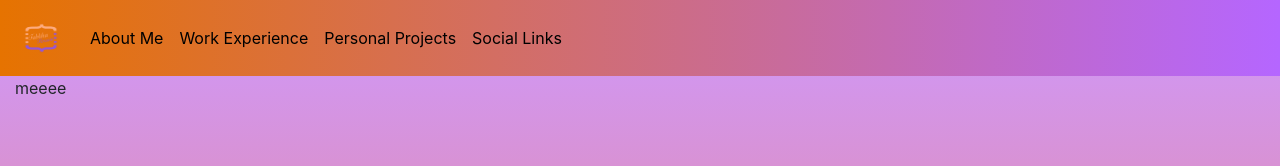
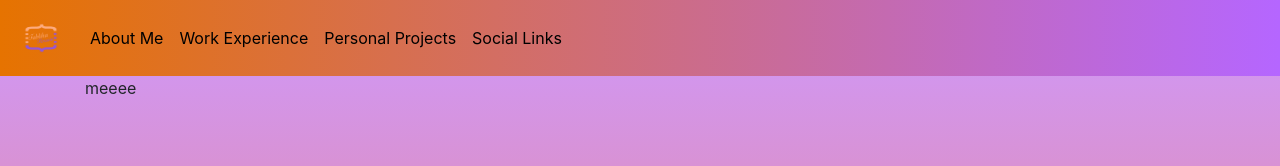
Before and after one commit to FablihaHossain/portfolio, a Next.js app: page / in a window 1280 px wide. Shown: the top 166 px of the page. Built offline with nearby package versions, Linux system fonts and the light colour scheme.

Commit message:
added props to determine certain css element

```diff
--- a/pages/_app.js
+++ b/pages/_app.js
@@ -13,11 +13,13 @@ const MyRow = styled(Row)({
 });
 
 const MyContainer = styled(Container)({
-  marginRight: '0px',
-  marginLeft: '0px'
+
 });
 
 function MyApp({ Component, pageProps }) {
+  const [sideNavOpen, setSideNavOpen] = useState(true);
+  const sideToggle = () => setSideNavOpen(!sideNavOpen);
+
   return (
     <>
       <Head>
@@ -25,9 +27,9 @@ function MyApp({ Component, pageProps }) {
       </Head>
       <TopNavbar></TopNavbar>
       <MyRow>
-        <SideNavbar></SideNavbar>
+        <SideNavbar sideNavOpen={sideNavOpen} sideToggle={sideToggle}></SideNavbar>
         <MyContainer>
-          <Component {...pageProps} />
+          <Component {...pageProps} sideNavOpen={sideNavOpen} />
         </MyContainer>
       </MyRow>
     </>
```
